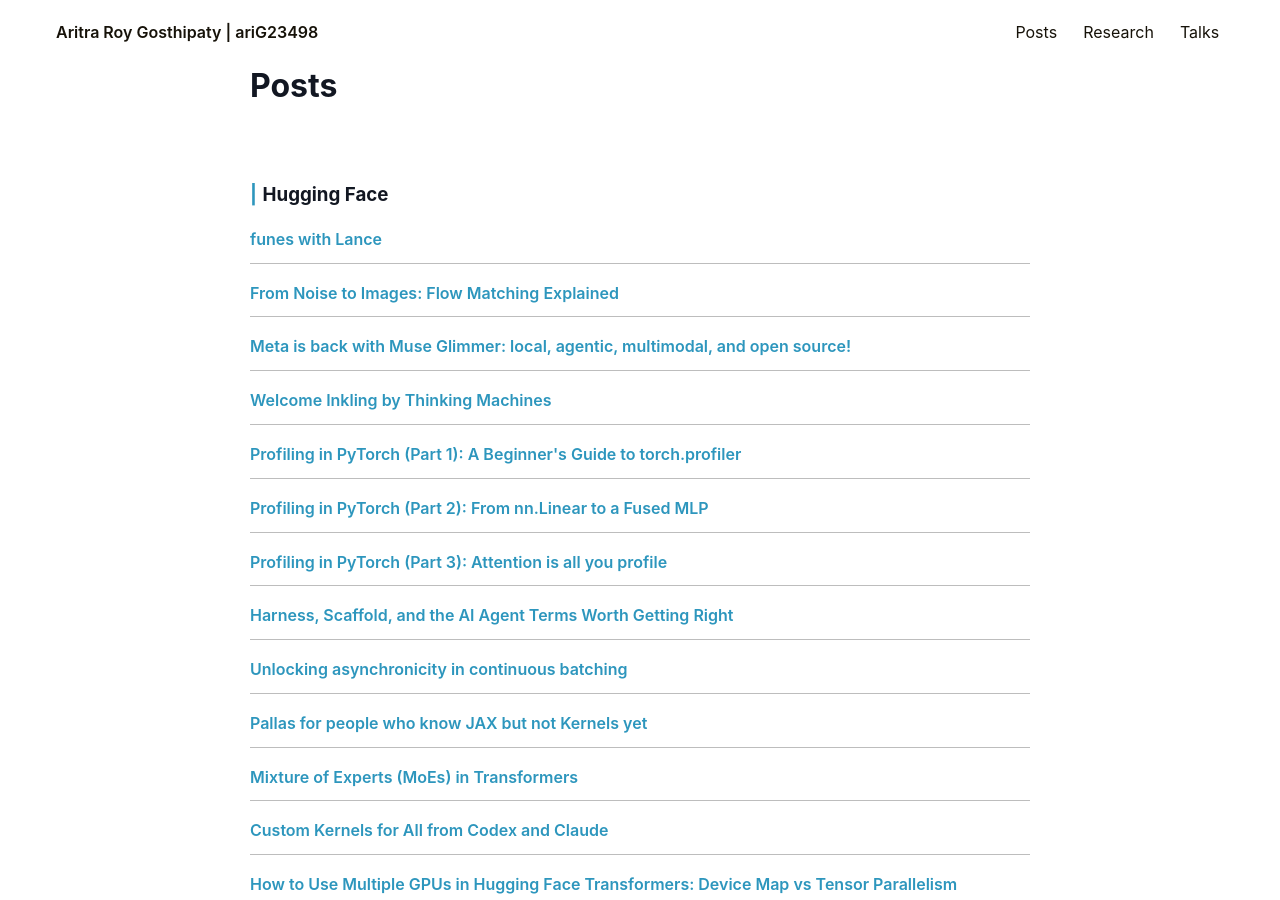
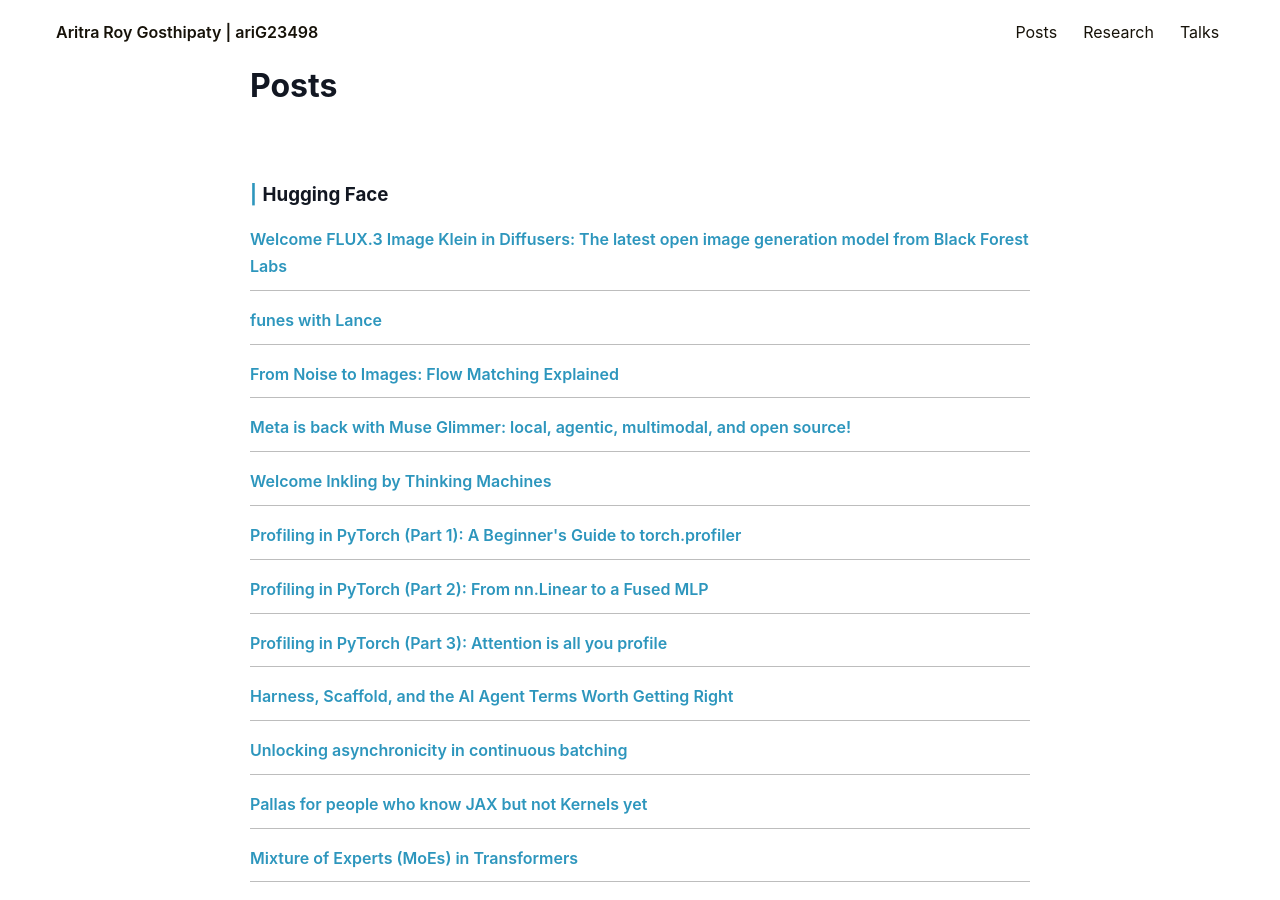
Before and after one commit to ariG23498/ariG23498.github.io, a Jekyll site: the page built from blogs.md, in a window 1280 px wide and 900 px high. Built offline with Jekyll 4.4.1, drawn with Linux system fonts in a browser that asks for light colours.

Commit message:
Update blogs.md

```diff
--- a/blogs.md
+++ b/blogs.md
@@ -7,6 +7,9 @@ permalink: /posts
 <div class="main">
    <div class="post-wrap archive">
       <h3>Hugging Face</h3>
+      <article class="archive-item">
+         <a class="archive-item-link" href="https://huggingface.co/blog/flux-3" target="_blank" rel="noopener noreferrer">Welcome FLUX.3 Image Klein in Diffusers: The latest open image generation model from Black Forest Labs</a>
+      </article>
       <article class="archive-item">
          <a class="archive-item-link" href="https://huggingface.co/blog/ariG23498/funes-lance" target="_blank" rel="noopener noreferrer">funes with Lance</a>
       </article>
```
